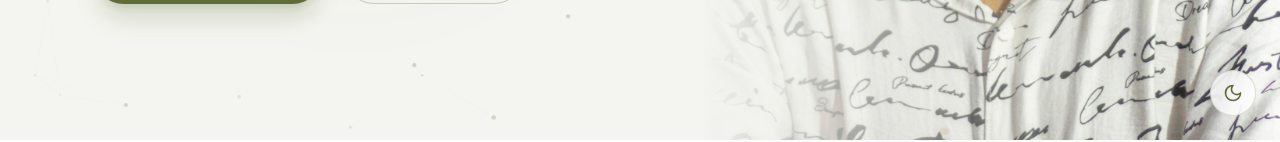
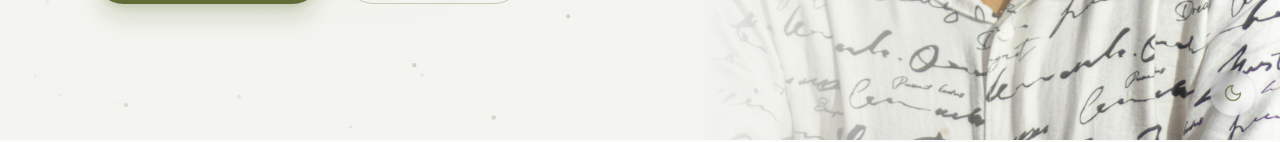
Before and after one commit to ritams/ritams.github.io, a React (Vite) app: page / in a window 1280 px wide. Shown: the part 660-802 px from the top of the page. Built offline with nearby package versions, Linux system fonts and the light colour scheme.

Commit message:
feat: extract theme toggle into a new component with enhanced styling and update project impact description

```diff
--- a/src/App.jsx
+++ b/src/App.jsx
@@ -42,7 +42,7 @@ const DATA = {
             title: "Depolarizing Social Networks",
             icon: <Network className="w-6 h-6" />,
             desc: "Investigating the physics of echo chambers. We propose 'random nudges'—stochastic noise—as a mechanism to destabilize extreme consensus and foster social cohesion.",
-            impact: "A physics-based solution to online polarization."
+            impact: "A proof of concept solution to online polarization."
         }
     ],
     publications: [
@@ -658,6 +658,40 @@ const Footer = ({ isDark }) => {
     );
 };
 
+const ThemeToggle = ({ isDark, toggleTheme }) => {
+    return (
+        <motion.button
+            onClick={toggleTheme}
+            className={`fixed bottom-6 right-6 p-3 rounded-full z-50 flex items-center justify-center transition-all duration-500 backdrop-blur-sm border
+                ${isDark
+                    ? 'bg-[#1a1a1a]/30 border-white/10 hover:bg-[#1a1a1a]/80 text-[#a3b18a] hover:backdrop-blur-md'
+                    : 'bg-white/30 border-black/5 hover:bg-white/80 text-[#606c38] hover:backdrop-blur-md'
+                }
+                group shadow-lg hover:shadow-2xl`}
+            whileHover={{ scale: 1.1 }}
+            whileTap={{ scale: 0.9 }}
+            initial={{ opacity: 0, scale: 0.5 }}
+            animate={{ opacity: 1, scale: 1 }}
+        >
+            <AnimatePresence mode="wait" initial={false}>
+                <motion.div
+                    key={isDark ? "dark" : "light"}
+                    initial={{ y: -20, opacity: 0, rotate: -90 }}
+                    animate={{ y: 0, opacity: 1, rotate: 0 }}
+                    exit={{ y: 20, opacity: 0, rotate: 90 }}
+                    transition={{ duration: 0.2 }}
+                >
+                    {isDark ? (
+                        <Sun size={20} className="opacity-70 group-hover:opacity-100 transition-opacity" />
+                    ) : (
+                        <Moon size={20} className="opacity-70 group-hover:opacity-100 transition-opacity" />
+                    )}
+                </motion.div>
+            </AnimatePresence>
+        </motion.button>
+    );
+};
+
 export default function App() {
     // Theme state
     const [isDark, setIsDark] = useState(false);
@@ -679,14 +713,8 @@ export default function App() {
             </div>
 
             {/* Floating Theme Toggle */}
-            <button
-                onClick={toggleTheme}
-                className={`fixed bottom-6 right-6 p-3 rounded-full shadow-2xl z-50 transition-all duration-300 hover:scale-110 ${isDark ? 'bg-[#1a1a1a]/80 text-[#a3b18a] border border-[#606c38]/30 backdrop-blur-md' : 'bg-white/80 text-[#606c38] border border-[#606c38]/20 backdrop-blur-md'
-                    }`}
-                aria-label="Toggle Theme"
-            >
-                {isDark ? <Sun size={20} /> : <Moon size={20} />}
-            </button>
+            {/* Floating Theme Toggle */}
+            <ThemeToggle isDark={isDark} toggleTheme={toggleTheme} />
         </div>
     );
 }
```
